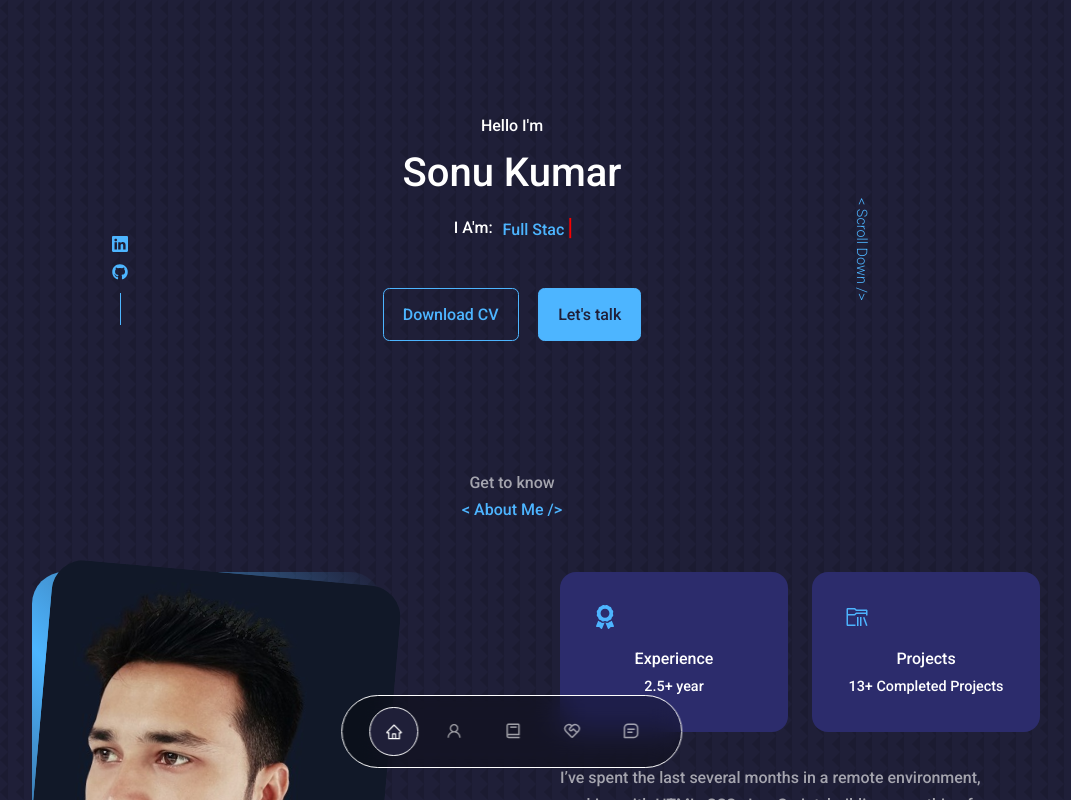
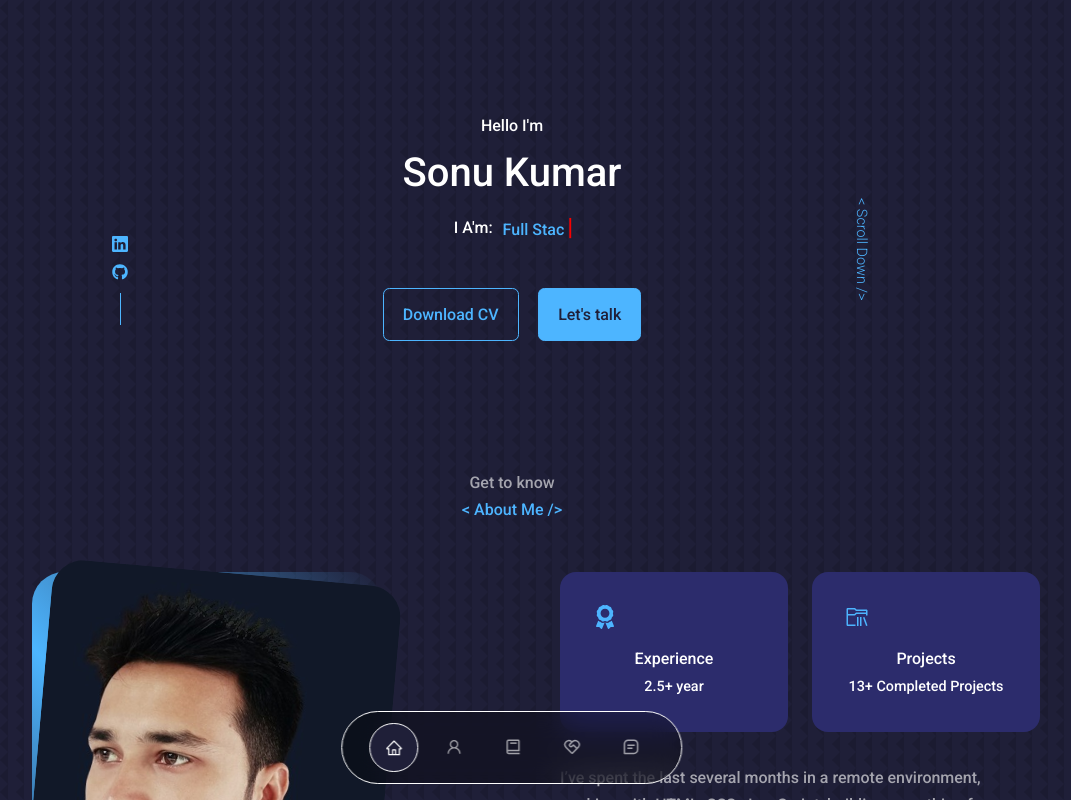
Before and after one commit to Sonu8544/sonukumar, a React (Create React App) app: page / in a window 1280 px wide. Shown: the top 800 px of the page, without its empty margins (128-1199 px from the left). Built offline with nearby package versions, Linux system fonts and the light colour scheme.

Commit message:
fix botom algnment

```diff
--- a/src/components/topbar/topbar.css
+++ b/src/components/topbar/topbar.css
@@ -7,7 +7,7 @@ nav {
   position: fixed;
   left: 50%;
   transform: translateX(-50%);
-  bottom: 2rem;
+  bottom: 1rem;
   display: flex;
   gap: 0.8rem;
   border-radius: 3rem;
```
Also changed, not shown: src/components/portfolio/Portfolio.jsx (line endings or trailing spaces).
